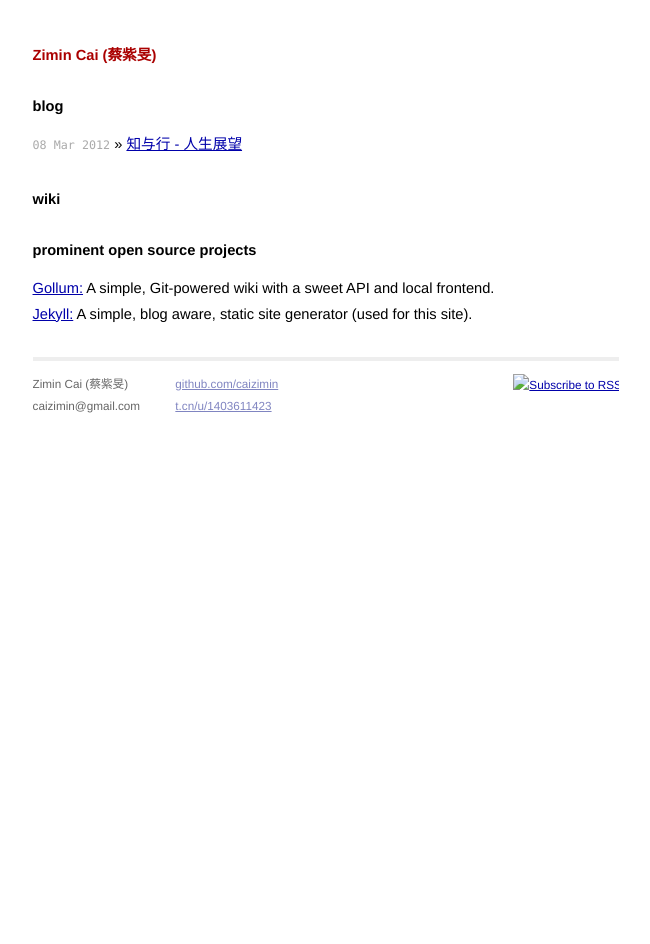
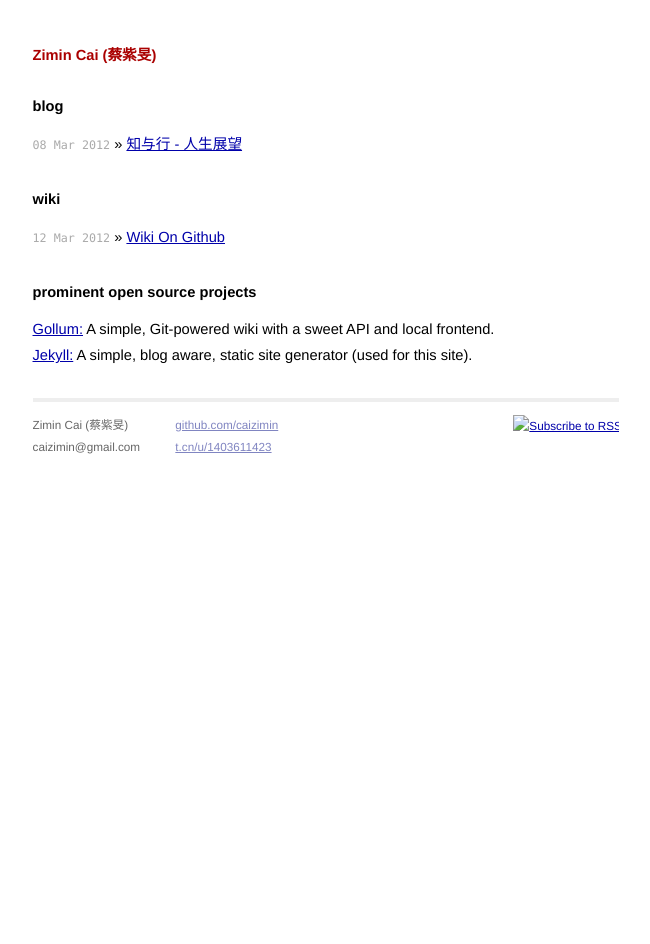
Before and after one commit to caizimin/caizimin.github.com, a Jekyll site: the page built from index.html, in a window 1280 px wide. Shown: the whole page, without its empty margins (314-964 px from the left). Built offline with Jekyll 4.4.1, drawn with Linux system fonts in a browser that asks for light colours; Markdown is read by kramdown in place of the engine named in the settings; comment, search, counter and statistics services are not loaded.

Commit message:
wiki enablement

```diff
--- a/index.html
+++ b/index.html
@@ -13,6 +13,7 @@ title: Zimin Cai (蔡紫旻) - 知与行
 
   <h1>wiki</h1>
   <ul class="posts">
+    <li><span>12 Mar 2012</span> &raquo; <a href="https://github.com/caizimin/caizimin.github.com/wiki">Wiki On Github</a></li>
   </ul>
 
   <h1>prominent open source projects</h1>
```
